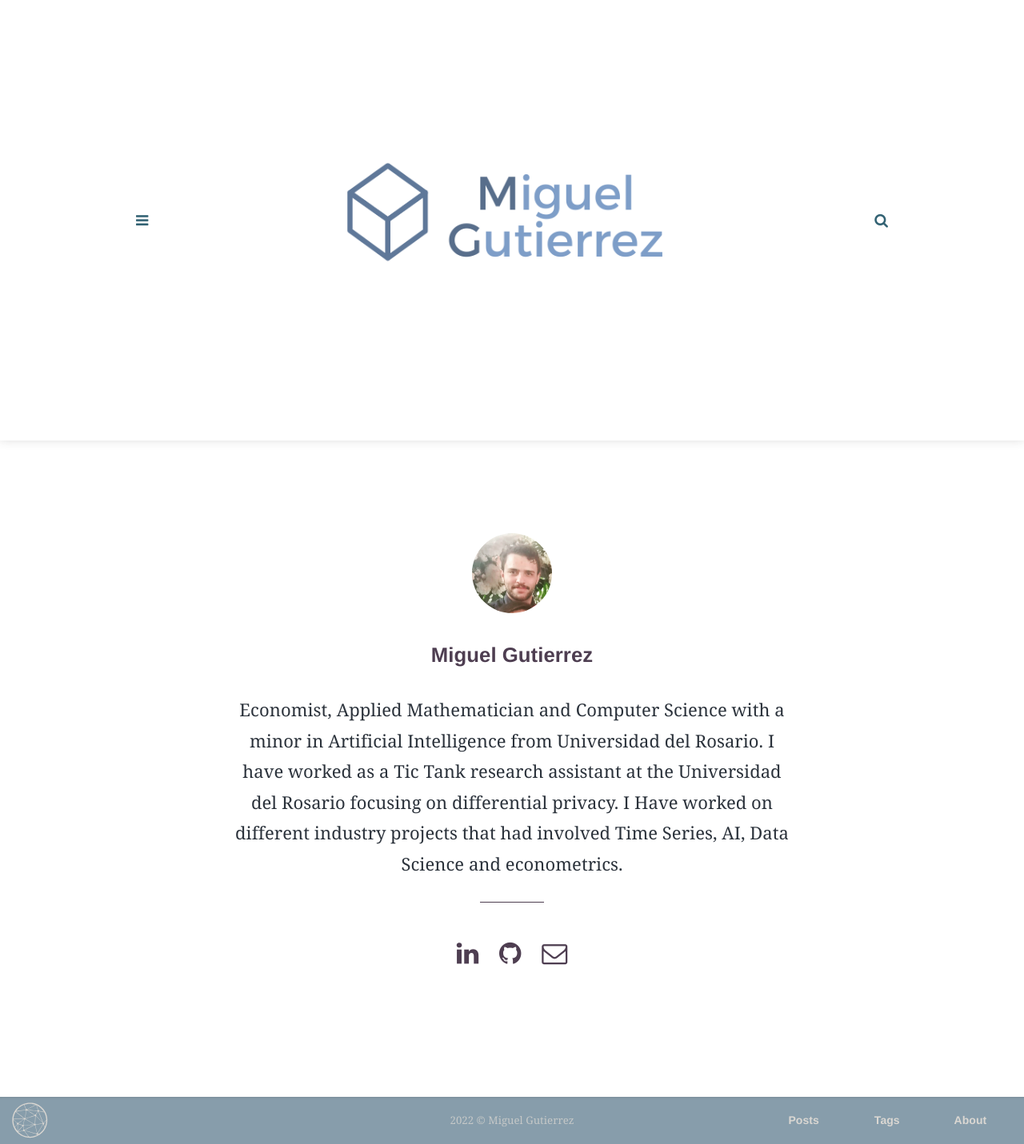
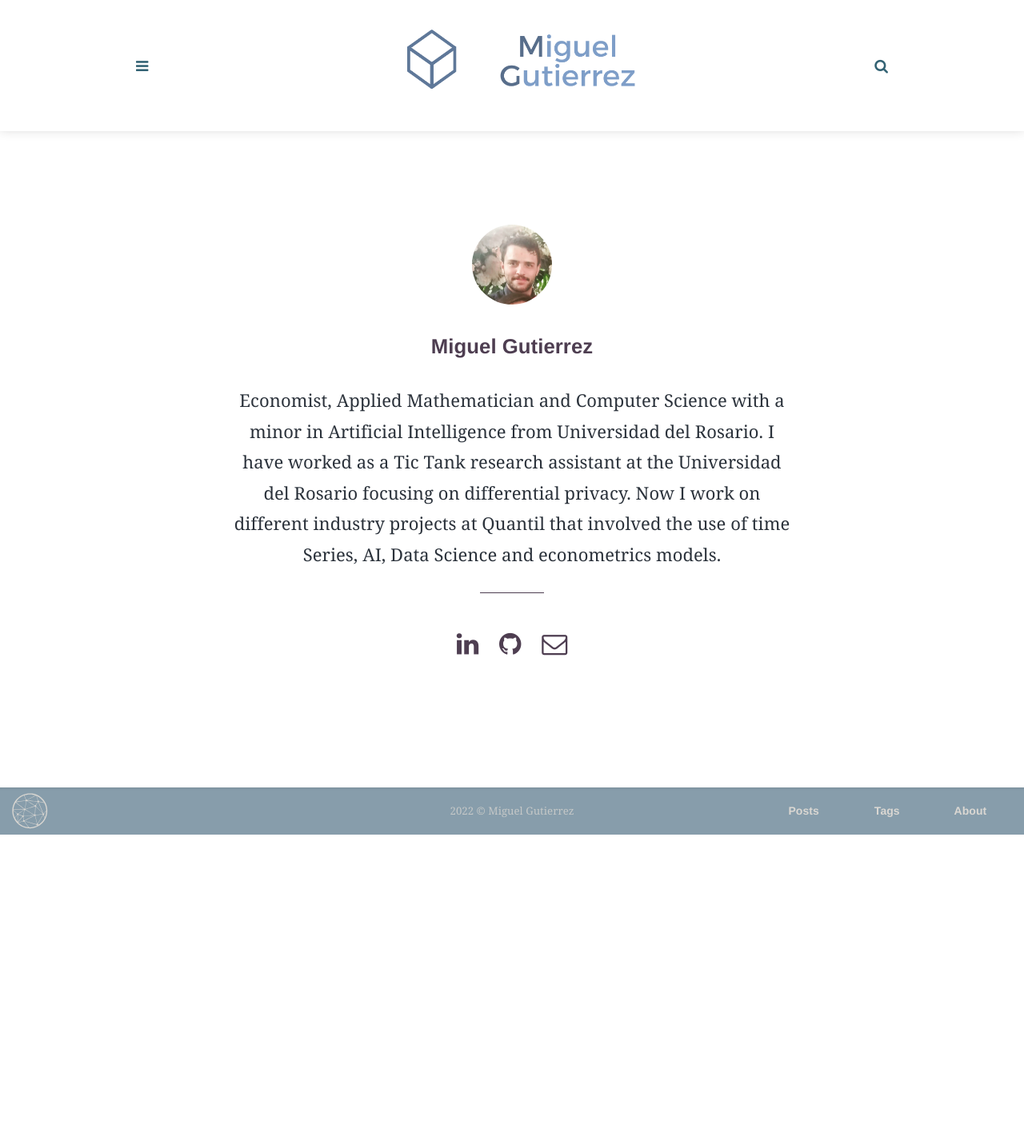
Before and after one commit to juanmigutierrez/juanmigutierrez.github.io, a Jekyll site: the page built from _pages/about.html, in a window 1280 px wide. Shown: the whole page at 80% size. Built offline with Jekyll 4.4.1, drawn with Linux system fonts in a browser that asks for light colours; some web fonts are replaced; after the commit the page ends 1044 px from its top, so only the background shows below that.

Commit message:
no message

```diff
--- a/_config.yml
+++ b/_config.yml
@@ -20,13 +20,13 @@ logo-icon-SEO: "/assets/img/branding/Logo_miguel_gutierrez.png" # must be a non
 # the browser is closed or not)
 night_mode: "auto"
 
-logo-dark: "/assets/img/branding/Logo_miguel_gutierrez.png"
+logo-dark: "/assets/img/branding/Logo_miguel_gutierrez_dark.png"
 highlight_theme: syntax-base16.monokai.dark # select a dark theme for the code highlighter if needed
 
 # Author settings
 author: Miguel Gutierrez # add your name
 author-pic: Foto_perfil.jpg
-about-author: Economist, Applied Mathematician and Computer Science with a minor in Artificial Intelligence from Universidad del Rosario. I have worked as a Tic Tank research assistant at the Universidad del Rosario focusing on differential privacy. I Have worked on different industry projects that had involved Time Series, AI, Data Science and econometrics.
+about-author: Economist, Applied Mathematician and Computer Science with a minor in Artificial Intelligence from Universidad del Rosario. I have worked as a Tic Tank research assistant at the Universidad del Rosario focusing on differential privacy. Now I work on different industry projects at Quantil that involved the use of time Series, AI, Data Science and econometrics models.
 
 
 # Contact links
```
Also changed, not shown: assets/img/branding/Logo_miguel_gutierrez.png, assets/img/branding/Logo_miguel_gutierrez_dark.png (added).
